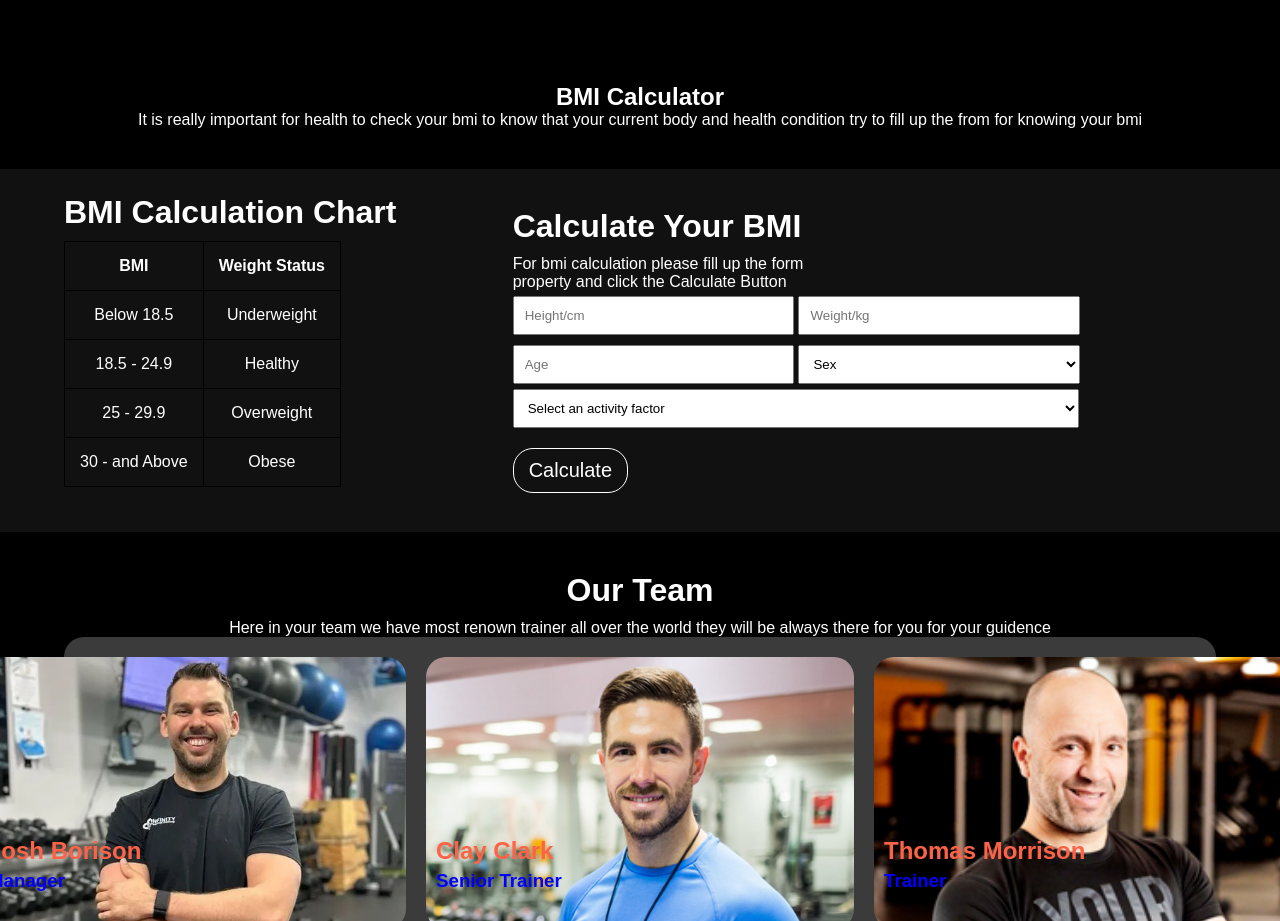
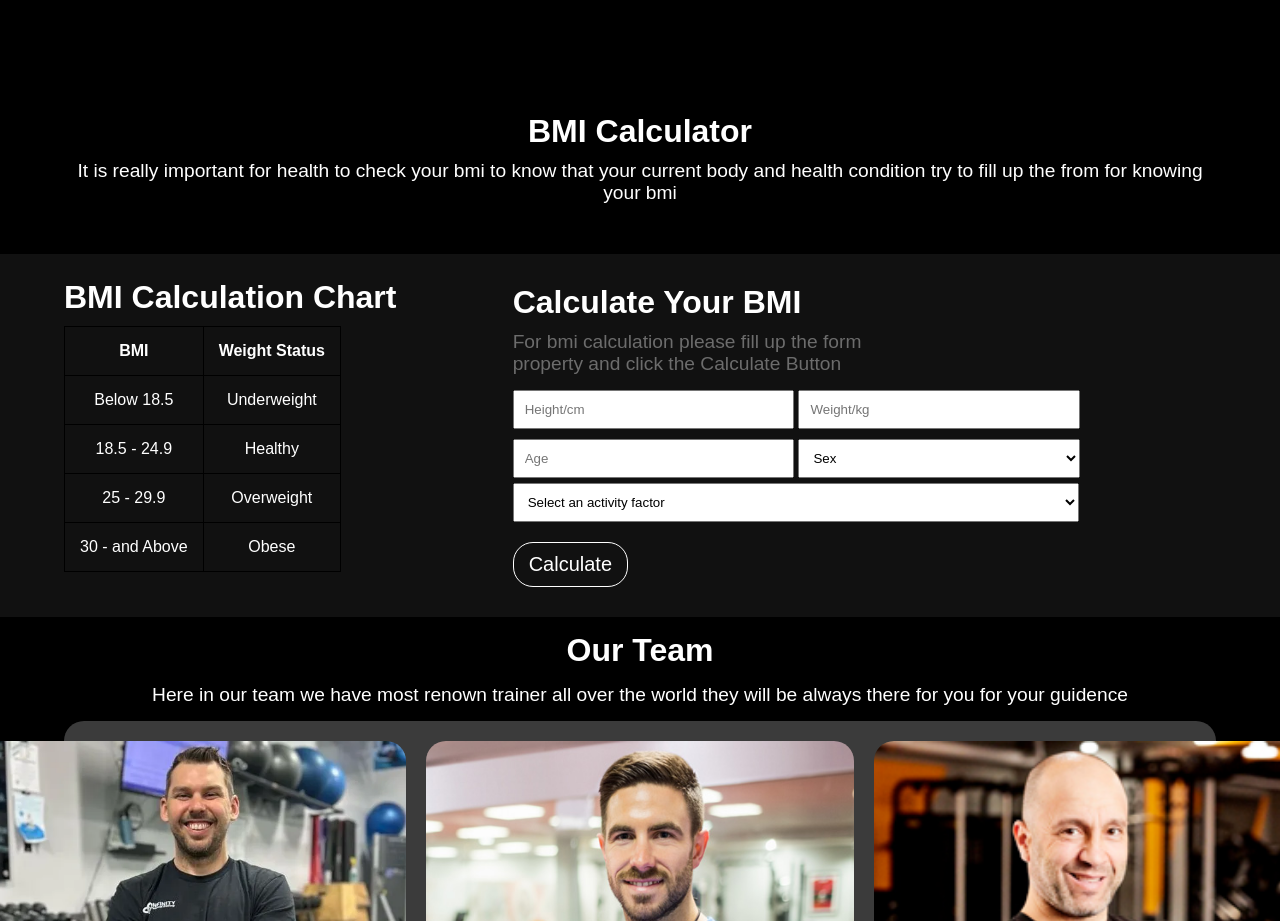
Before and after one commit to Md-Ashik-Mia/B10A2, a plain HTML site: page index.html in a window 1280 px wide. Shown: the part 1391-2312 px from the top of the page. Drawn offline with Linux system fonts and the light colour scheme.

Commit message:
last commit

```diff
--- a/index.html
+++ b/index.html
@@ -93,7 +93,7 @@
                 <div class="subsection1 container">
                     <div class="bmicontent ">
                         <h1>BMI Calculator</h1>
-                        <p>It is really important for health to check your bmi to know that your current body and health condition try to fill up the from for knowing your bmi </p>
+                        <p >It is really important for health to check your bmi to know that your current body and health condition try to fill up the from for knowing your bmi </p>
                     </div>
                 </div>
             <div class="subsection">
@@ -146,9 +146,9 @@
             </div>
         </section>
         <section class="team">
-            <div class="content">
+            <div class="content container">
                 <h1>Our Team</h1>
-                <p>Here in your team we have most renown trainer all over the world they will be always there for you for your guidence </p>
+                <p>Here in our team we have most renown trainer all over the world they will be always there for you for your guidence </p>
             </div>
             <div class="teamcontent container">
               <div class="teammate trainer1">
--- a/style.css
+++ b/style.css
@@ -8,8 +8,8 @@
 }
 body{
     font-family: 'Poppins', sans-serif;
+    color: #ffffff;
     background-color: #000000;
-    color: #ffffff;
 }
 
 .header{
@@ -181,7 +181,7 @@ left: -4%;
     text-align: center;
 }
 .event p{
-
+    font-size: 1.2rem;
     text-align: center;
 }
 
@@ -208,6 +208,7 @@ left: -4%;
 }
 .extramilecontent p{
     font-size: 1.2rem;
+    width: 100%;
     color: rgb(108, 108, 108);
     margin-bottom: 10px;
 }
@@ -224,6 +225,22 @@ left: -4%;
 /* bmi section starts here   */
 .bmicontent{
     margin: 20px 0;
+}
+.bmicontent h1{
+    font-size: 2rem;
+    font-weight: bold;
+    margin-bottom: 10px;
+}
+.bmicontent p{
+    font-size: 1.2rem;
+    margin-bottom: 10px;
+}
+.parabmi{
+    font-size: 1.2rem;
+    color: rgb(108, 108, 108);
+    margin-bottom: 10px;
+    width: 80%;
+
 }
 .subsection{
     min-width: 487px;
@@ -269,12 +286,18 @@ form input{
     display: flex;
     flex-direction: column;
     align-items: center;
-    margin-top: 40px;
+
 }
+
 .content h1{
     font-size: 2rem;
     font-weight: bold;
-    margin-bottom: 10px;
+    margin: 15px 0;
+}
+.content p{
+    font-size: 1.2rem;
+    color: #ffffff;
+    margin-bottom: 15px;
 }
 .teammate{
     width:20.375rem;
@@ -551,6 +574,7 @@ form input{
     /* bmi section ends here   */
 
     /* team section starts here  */
+
     .teamcontent{
         display: grid;
         grid-template-columns: auto auto auto;
```
